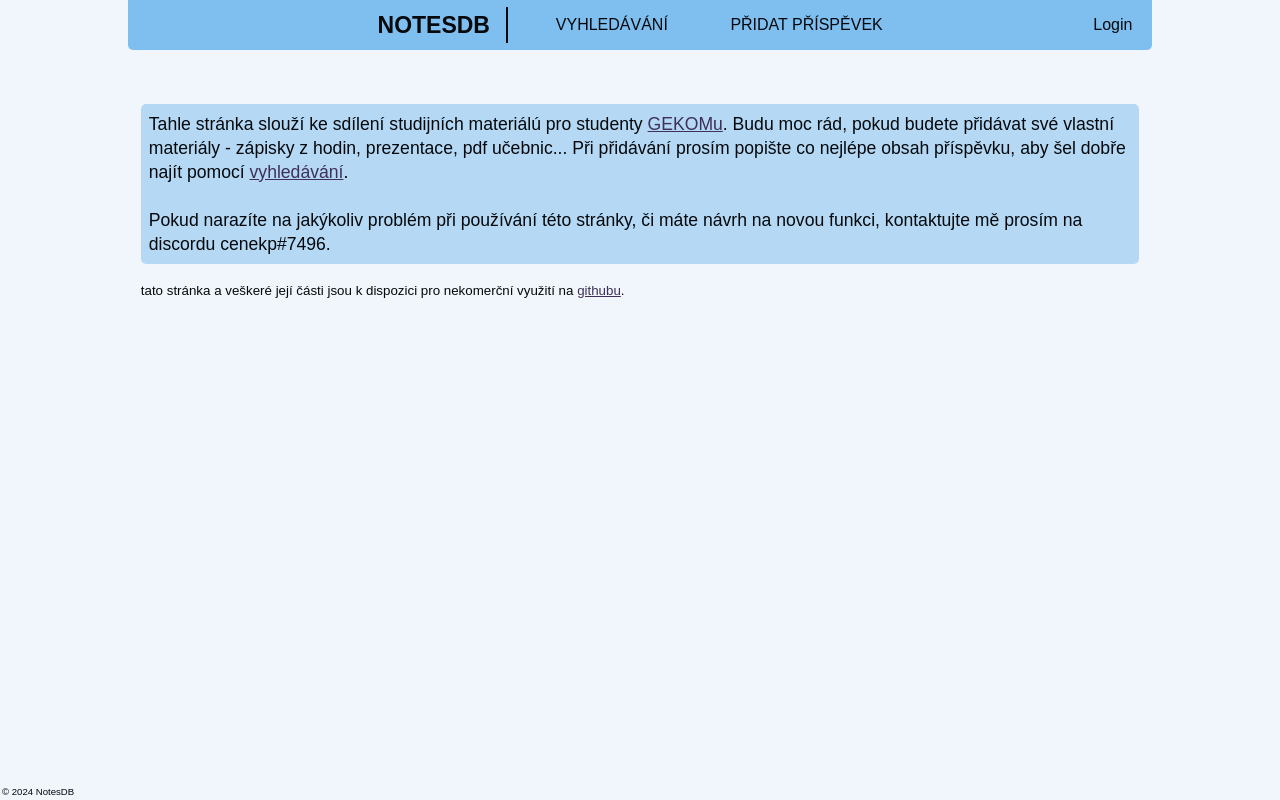
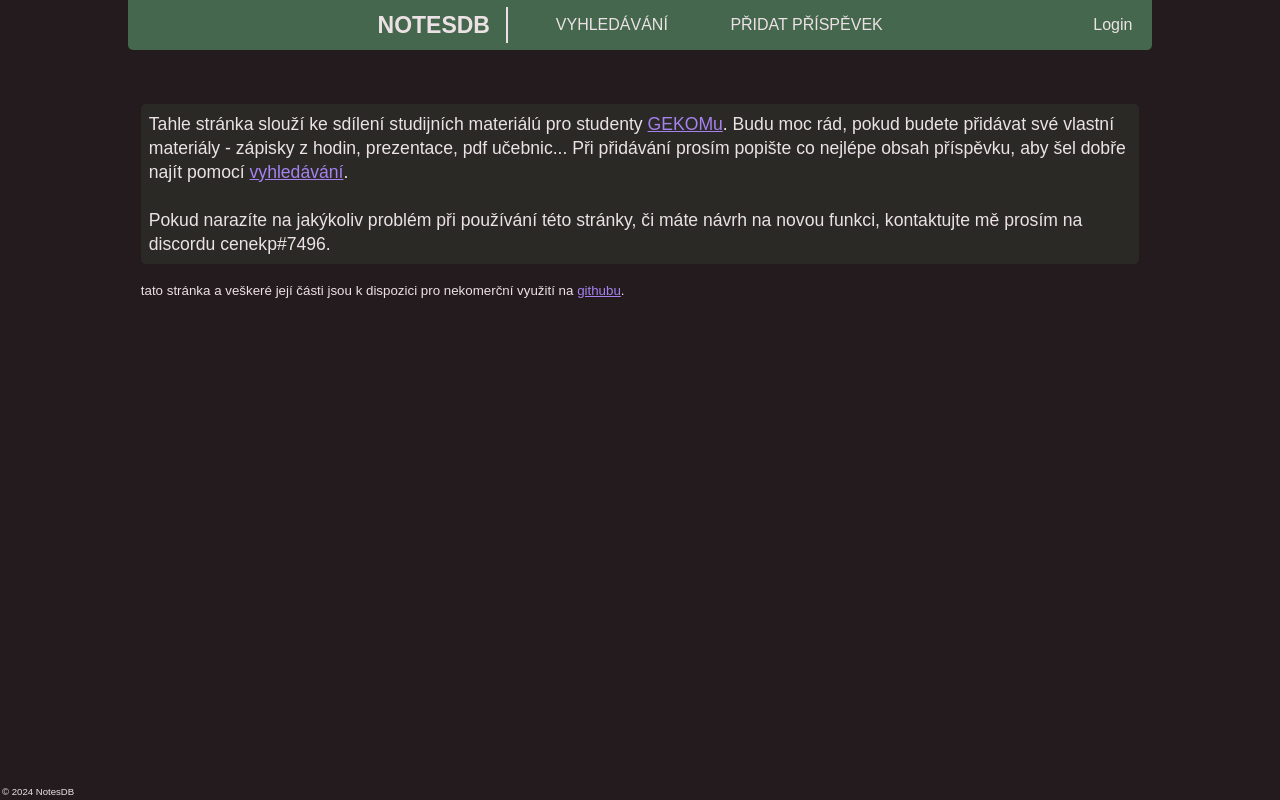
Before and after one commit to cenekp74/notesdb, a Flask app: page / in a window 1280 px wide. Run offline with Flask 3, Linux system fonts and the light colour scheme; some libraries are stand-ins or nearby versions.

Commit message:
js logika meneni themu

```diff
--- a/app/static/css/main.css
+++ b/app/static/css/main.css
@@ -5,7 +5,7 @@ body {
     color: var(--text-color);
 }
 
-:root.dark {
+:root, :root.dark {
     --text-color: #ece2e5;
     --bg-color: #231b1d;
     --secondary-color: #45674d;
@@ -174,6 +174,7 @@ a mark {
     max-width: 125px;
     vertical-align: middle;
     border-radius: 50%;
+    outline: 1px solid var(--item-outline-color);
 }
 
 .account-page-container {
--- a/app/static/js/main.js
+++ b/app/static/js/main.js
@@ -68,4 +68,34 @@ function toggleAccountDropdown() {
 
 const setTheme = theme => document.documentElement.className = theme;
 
-setTheme("light")
+function getCookie(name) {
+    let cookie = {};
+    document.cookie.split(';').forEach(function(el) {
+      let split = el.split('=');
+      cookie[split[0].trim()] = split.slice(1).join("=");
+    })
+    return cookie[name];
+}
+
+function setThemeFromCookie() {
+    theme = getCookie('theme')
+    if (!theme) {
+        setTheme('dark')
+        setThemeCookie('dark')
+    }
+    setTheme(theme)
+}
+
+function setThemeCookie(theme) {
+    const existingThemeCookie = document.cookie.split('; ').find(cookie => cookie.startsWith('theme='));
+    if (existingThemeCookie) {
+        document.cookie = document.cookie.replace(/theme=([^;]+)/, `theme=${theme}`);
+    } else {
+        const cookieString = `theme=${theme}`;
+        document.cookie = document.cookie ? `${document.cookie}; ${cookieString}` : cookieString;
+    }
+}
+
+setThemeCookie('dark')
+
+setThemeFromCookie()
```
